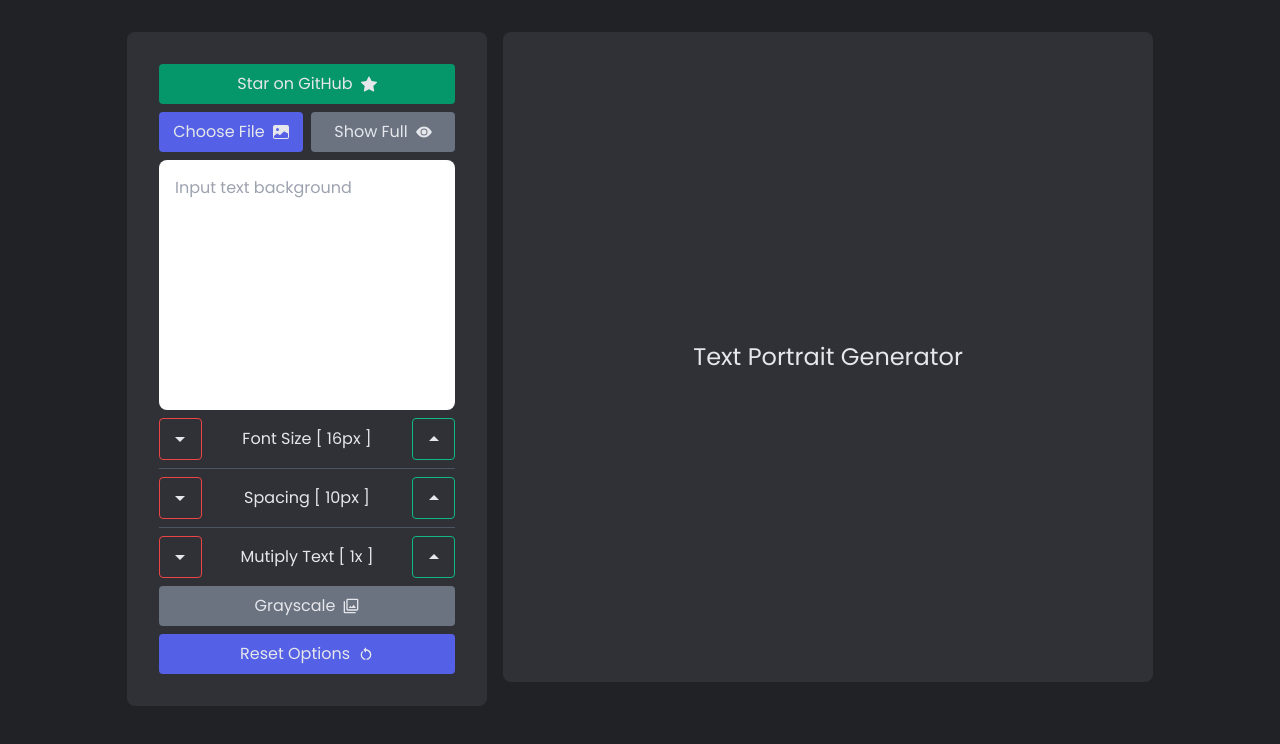
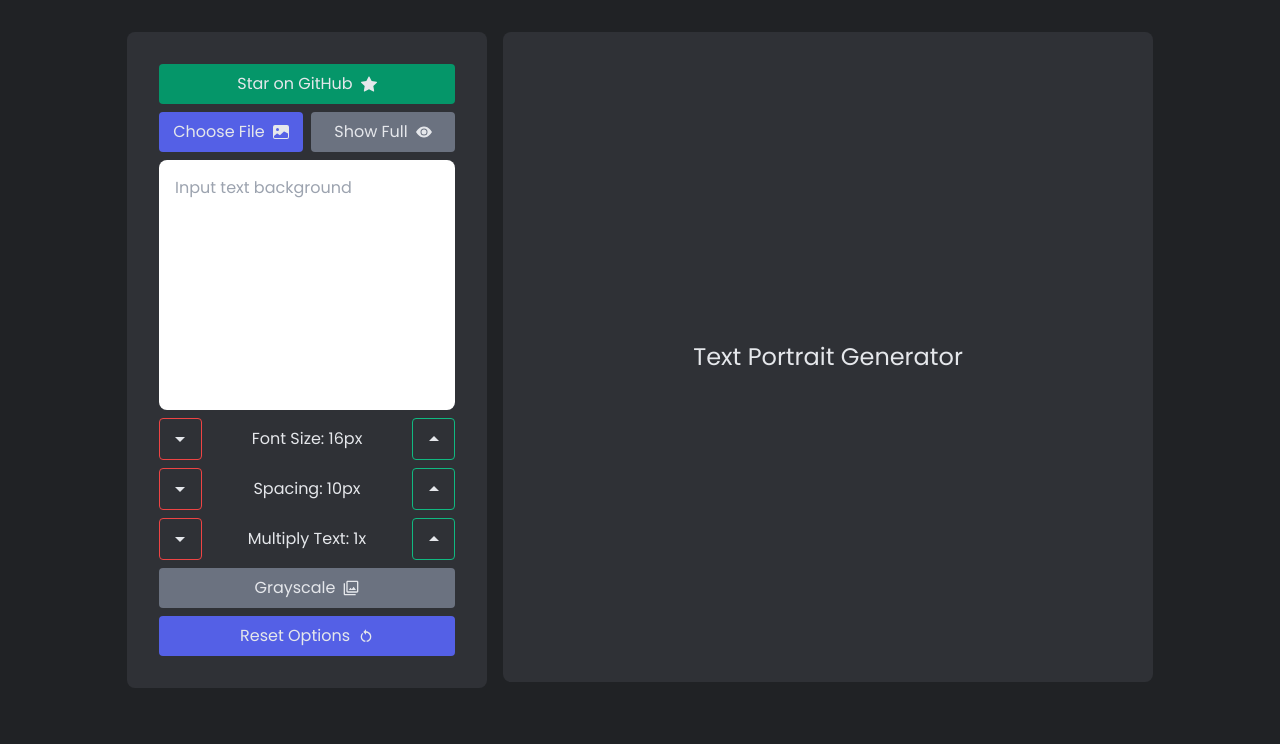
Before and after one commit to joshxfi/text-portrait-generator, a React (Vite) app: page / in a window 1280 px wide. Shown: the top 744 px of the page. Built offline with nearby package versions, Linux system fonts and the light colour scheme.

Commit message:
Refactor: add Options component

```diff
--- a/src/App.tsx
+++ b/src/App.tsx
@@ -1,12 +1,7 @@
 import React, { useState, useRef } from 'react';
+import { Output, Option } from './components';
+import { MdFilter, MdRestartAlt } from 'react-icons/md';
 import { BsImageFill, BsEyeFill, BsStarFill } from 'react-icons/bs';
-import {
-  MdArrowDropDown,
-  MdArrowDropUp,
-  MdFilter,
-  MdRestartAlt,
-} from 'react-icons/md';
-import Output from './components/Output';
 
 export interface OutputProps {
   file: File | null;
@@ -89,63 +84,18 @@ const App: React.FC = () => {
           className='text-black resize-none w-full outline none p-4 h-[250px] outline-none rounded-lg'
         />
 
-        <div className='grid grid-cols-6 w-full gap-2'>
-          <button
-            onClick={() => setFontSize(fs => fs - 1)}
-            className='btn border border-red-500'
-          >
-            <MdArrowDropDown className='text-2xl' />
-          </button>
-
-          <p className='col-span-4 btn'>Font Size [ {fontSize}px ]</p>
-
-          <button
-            onClick={() => setFontSize(fs => fs + 1)}
-            className='btn border border-green-500'
-          >
-            <MdArrowDropUp className='text-2xl' />
-          </button>
-        </div>
-
-        <div className='h-[1px] bg-gray-600 w-full' />
-
-        <div className='grid grid-cols-6 w-full gap-2'>
-          <button
-            onClick={() => setLineHeight(lh => lh - 1)}
-            className='btn border border-red-500'
-          >
-            <MdArrowDropDown className='text-2xl' />
-          </button>
-
-          <p className='col-span-4 btn'>Spacing [ {lineHeight}px ]</p>
-
-          <button
-            onClick={() => setLineHeight(lh => lh + 1)}
-            className='btn border border-green-500'
-          >
-            <MdArrowDropUp className='text-2xl' />
-          </button>
-        </div>
-
-        <div className='h-[1px] bg-gray-600 w-full' />
-
-        <div className='grid grid-cols-6 w-full gap-2'>
-          <button
-            onClick={() => setMultiplyText(mt => mt - 1)}
-            className='btn border border-red-500'
-          >
-            <MdArrowDropDown className='text-2xl' />
-          </button>
-
-          <p className='col-span-4 btn'>Mutiply Text [ {multiplyText}x ]</p>
-
-          <button
-            onClick={() => setMultiplyText(mt => mt + 1)}
-            className='btn border border-green-500'
-          >
-            <MdArrowDropUp className='text-2xl' />
-          </button>
-        </div>
+        <Option
+          setOption={setFontSize}
+          displayValue={`Font Size: ${fontSize}px`}
+        />
+        <Option
+          setOption={setLineHeight}
+          displayValue={`Spacing: ${lineHeight}px`}
+        />
+        <Option
+          setOption={setMultiplyText}
+          displayValue={`Multiply Text: ${multiplyText}x`}
+        />
 
         <button
           onClick={() => setGrayscale(!grayscale)}
--- /dev/null
+++ b/src/components/Option.tsx
@@ -0,0 +1,31 @@
+import React from 'react';
+import { MdArrowDropDown, MdArrowDropUp } from 'react-icons/md';
+
+interface OptionProps {
+  setOption: React.Dispatch<React.SetStateAction<number>>;
+  displayValue: string;
+}
+
+const Option: React.FC<OptionProps> = ({ setOption, displayValue }) => {
+  return (
+    <div className='grid grid-cols-6 w-full gap-2'>
+      <button
+        onClick={() => setOption(op => op - 1)}
+        className='btn border border-red-500'
+      >
+        <MdArrowDropDown className='text-2xl' />
+      </button>
+
+      <p className='col-span-4 btn'>{displayValue}</p>
+
+      <button
+        onClick={() => setOption(op => op + 1)}
+        className='btn border border-green-500'
+      >
+        <MdArrowDropUp className='text-2xl' />
+      </button>
+    </div>
+  );
+};
+
+export default Option;
--- /dev/null
+++ b/src/components/index.ts
@@ -0,0 +1,2 @@
+export { default as Output } from './Output';
+export { default as Option } from './Option';
--- a/src/index.css
+++ b/src/index.css
@@ -20,10 +20,10 @@ html {
 
 @layer components {
     .btn {
-        @apply flex items-center space-x-2 justify-center py-2 w-full rounded transition-all hover:shadow-lg;
+        @apply flex items-center space-x-2 justify-center py-2 w-full rounded transition-all;
     }
 
     .primary-bg {
-        @apply bg-primary hover:bg-primary/90;
+        @apply bg-primary hover:bg-primary/90 hover:shadow-lg;
     }
 }
```
